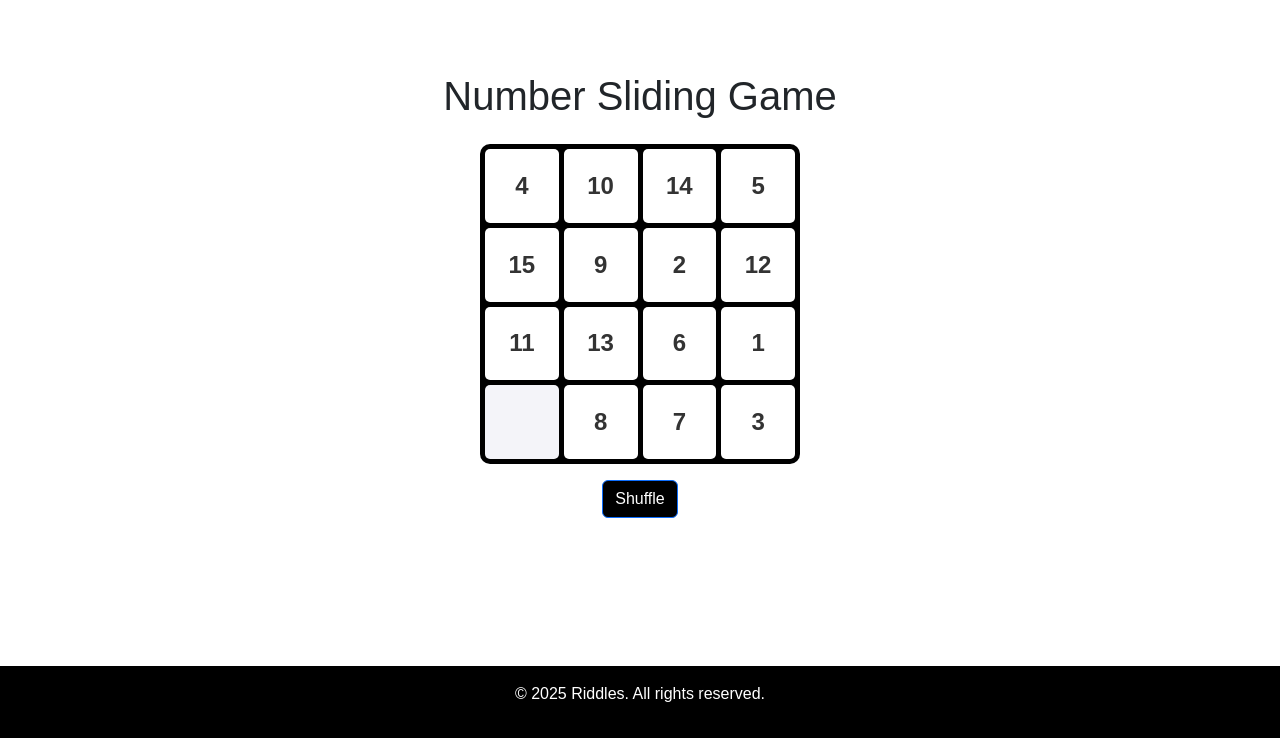
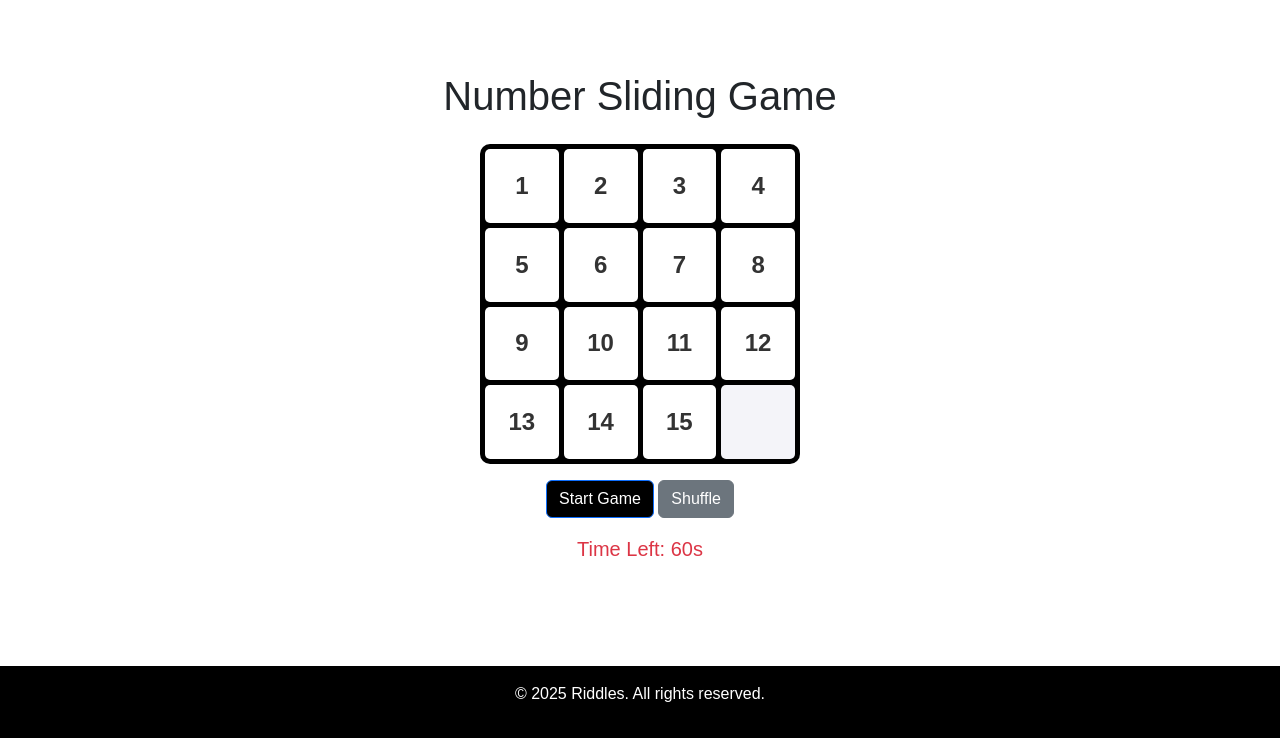
Before and after one commit to aiswaryapraveen/riddle, a Django app: page /neasy/ in a window 1280 px wide. Shown: the part 62-800 px from the top of the page. Run offline with Django 5.2, Linux system fonts and the light colour scheme.

Commit message:
update timer

```diff
--- a/numbersliding/templates/numbersliding/easy.html
+++ b/numbersliding/templates/numbersliding/easy.html
@@ -7,9 +7,11 @@
     <h1 class="mb-4">Number Sliding Game</h1>
     <div class="puzzle-grid mx-auto" id="puzzle"></div>
     <div class="controls mt-3">
-        <button class="btn btn-primary bg-black" onclick="shuffleTiles()">Shuffle</button>
+        <button class="btn btn-primary bg-black" onclick="startGame()">Start Game</button>
+        <button class="btn btn-secondary" onclick="shuffleTiles()">Shuffle</button>
     </div>
     <div id="message" class="mt-3"></div>
+    <div id="timer" class="mt-3 text-danger" style="font-size: 20px;">Time Left: 60s</div>
 </div>
 <style>
     .puzzle-grid {
@@ -49,13 +51,17 @@
 <script>
     const puzzleContainer = document.getElementById("puzzle");
     const messageDiv = document.getElementById("message");
+    const timerDiv = document.getElementById("timer");
 
     let tiles = Array.from({ length: 15 }, (_, i) => i + 1);
     tiles.push("");
+    let timeLeft = 300;
+    let timerInterval;
+    let gameOver = false;
 
     function renderTiles() {
         puzzleContainer.innerHTML = "";
-        messageDiv.textContent = ""; // Clear any messages
+        messageDiv.textContent = "";
         tiles.forEach((tile, index) => {
             const tileDiv = document.createElement("div");
             tileDiv.className = "tile";
@@ -70,12 +76,14 @@
     }
 
     function moveTile(index) {
+        if (gameOver) return;
+
         const emptyIndex = tiles.indexOf("");
         const isValidMove = [
-            index - 1, // Left
-            index + 1, // Right
-            index - 4, // Up
-            index + 4  // Down
+            index - 1,
+            index + 1,
+            index - 4,
+            index + 4
         ].includes(emptyIndex);
 
         if (isValidMove && isAdjacent(index, emptyIndex)) {
@@ -115,12 +123,38 @@
     function checkWin() {
         const isCorrect = tiles.slice(0, 15).every((tile, i) => tile === i + 1);
         if (isCorrect) {
+            clearInterval(timerInterval);
             messageDiv.textContent = "Congratulations! You solved the puzzle!";
             messageDiv.className = "text-success";
+            gameOver = true;
         }
     }
 
-    // Initialize the game
-    shuffleTiles();
+    function startTimer() {
+        timerInterval = setInterval(() => {
+            timeLeft--;
+            timerDiv.textContent = `Time Left: ${timeLeft}s`;
+            if (timeLeft <= 0) {
+                clearInterval(timerInterval);
+                timerDiv.textContent = "Time's up!";
+                messageDiv.textContent = "Time's up! Game over!";
+                messageDiv.className = "text-danger";
+                gameOver = true;
+            }
+        }, 1000);
+    }
+
+    function startGame() {
+        timeLeft = 300;
+        timerDiv.textContent = `Time Left: ${timeLeft}s`;
+        clearInterval(timerInterval);
+        gameOver = false;
+        startTimer();
+        shuffleTiles();
+    }
+
+
+    renderTiles();
 </script>
+
 {% endblock %}
```
